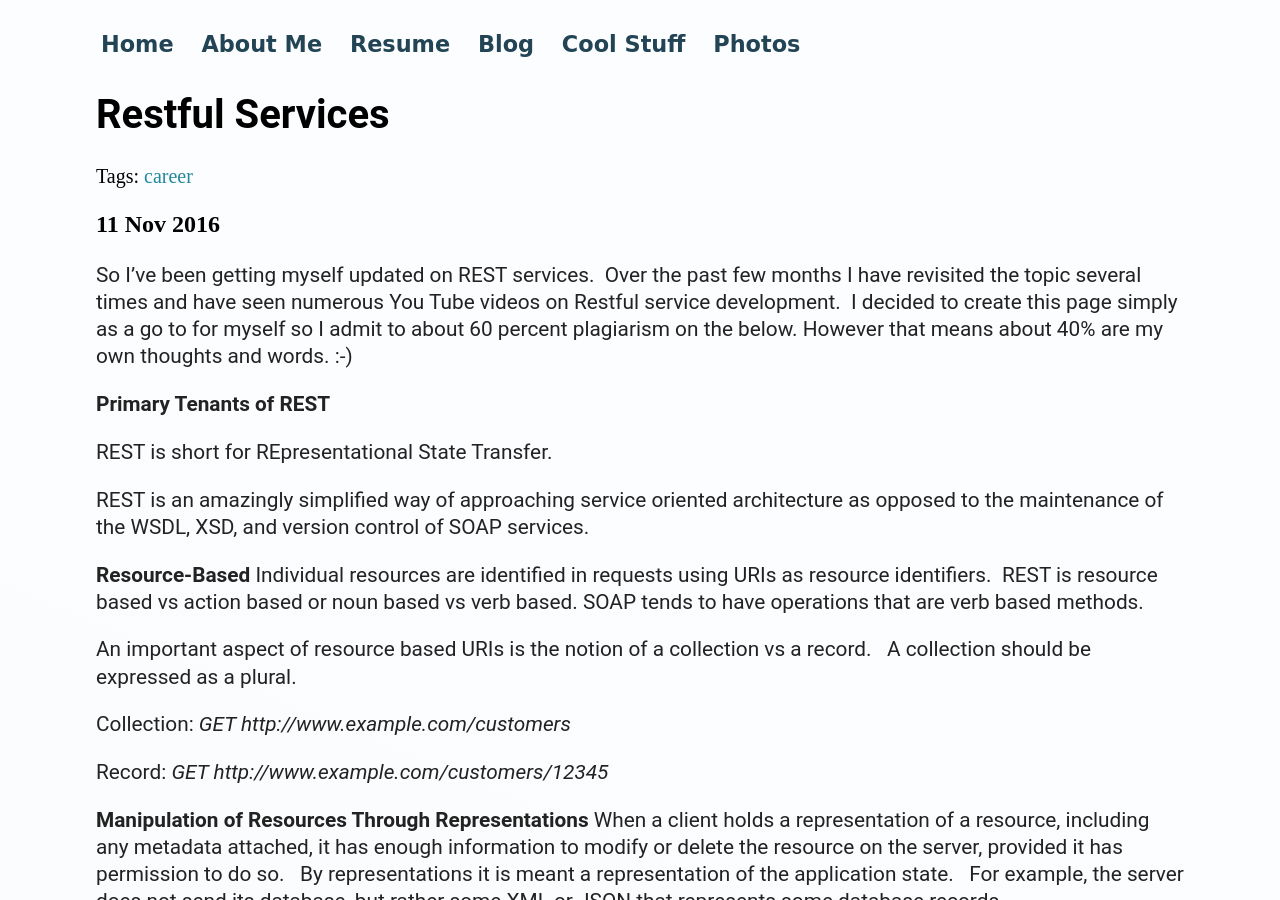
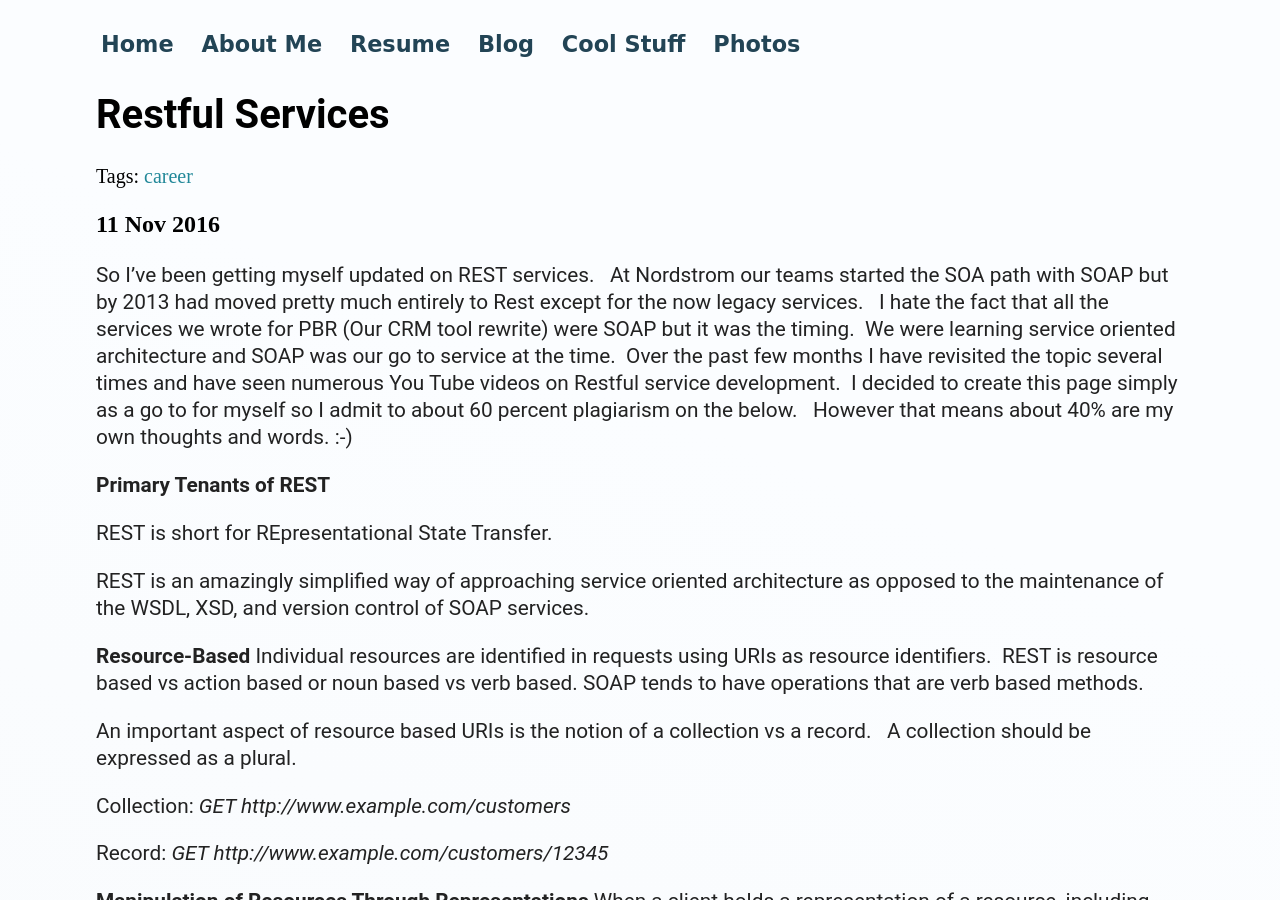
Before and after one commit to mo4dawg/mo4dawg.github.io, a Jekyll site: the page built from _posts/2016-11-11-restful-services.md, in a window 1280 px wide and 900 px high. Built offline with Jekyll 4.4.1, drawn with Linux system fonts in a browser that asks for light colours; comment, search, counter and statistics services are not loaded.

Commit message:
Update 2016-11-11-restful-services.md

```diff
--- a/_posts/2016-11-11-restful-services.md
+++ b/_posts/2016-11-11-restful-services.md
@@ -6,7 +6,7 @@
 - career
 published: true
 ---
-So I've been getting myself updated on REST services.   &nbsp;Over the past few months I have revisited the topic several times and have seen numerous You Tube videos on Restful service development.    &nbsp;I decided to create this page simply as a go to for myself so I admit to about 60 percent plagiarism on the below. However that means about 40% are my own thoughts and words. :-)
+So I've been getting myself updated on REST services. &nbsp;  At Nordstrom our teams started the SOA path with SOAP but by 2013 had moved pretty much entirely to Rest except for the now legacy services.  &nbsp; I hate the fact that all the services we wrote for PBR (Our CRM tool rewrite) were SOAP but it was the timing.  &nbsp;We were learning service oriented architecture and SOAP was our go to service at the time.  &nbsp;Over the past few months I have revisited the topic several times and have seen numerous You Tube videos on Restful service development.    &nbsp;I decided to create this page simply as a go to for myself so I admit to about 60 percent plagiarism on the below.  &nbsp; However that means about 40% are my own thoughts and words. :-)
 
 **Primary Tenants of REST**
 
```
